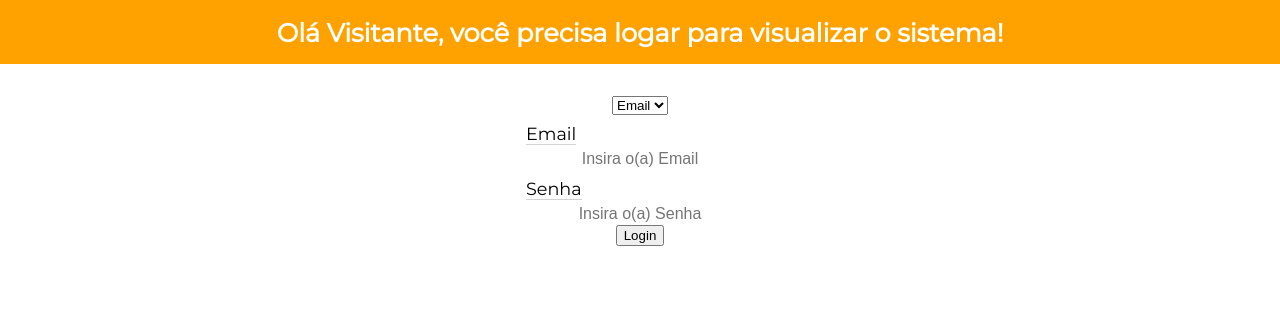
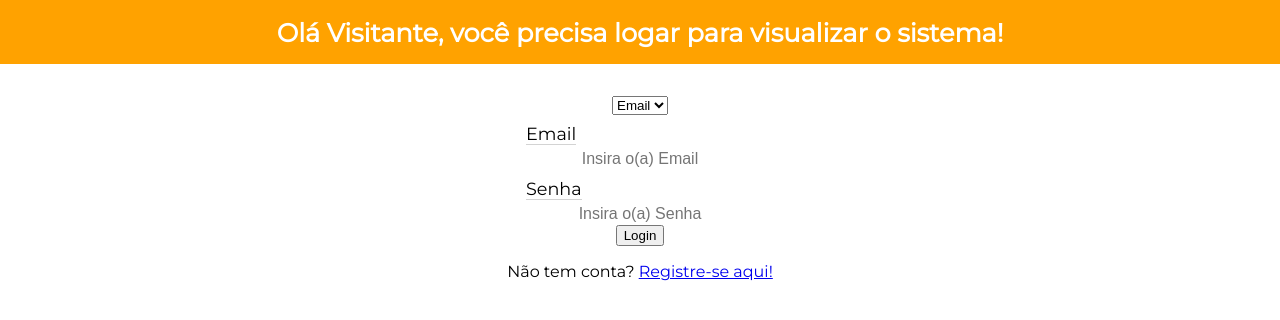
Before and after one commit to Nephilim-Jack/regUserFront, a React (Create React App) app: page /login in a window 1280 px wide. Shown: the top 320 px of the page. Built offline with nearby package versions, Linux system fonts and the light colour scheme.

Commit message:
feat: Added link to register page

```diff
--- a/src/pages/LoginPage/index.tsx
+++ b/src/pages/LoginPage/index.tsx
@@ -8,6 +8,7 @@ import {UserLoginData} from '../../services/types'
 import {capitalize} from '../../utils/commonFunctions'
 import {useNameContext} from '../../context/index'
 import { useHistory } from 'react-router-dom'
+import {Link} from 'react-router-dom'
 
 type UsableLogin = 'email' | 'cpf' | 'pis'
 
@@ -59,6 +60,9 @@ const LoginPage = () => {
                 {mountLoginTypeInput()}
                 <CommonInput setValue={setPassword} name='Senha' type='password'/>
                 <button onClick={loginUserHanddler}>Login</button>
+                <p>
+                    Não tem conta? <Link to="/register">Registre-se aqui!</Link>
+                </p>
             </LoginContainer>
         </PageContainer>
     )
```
